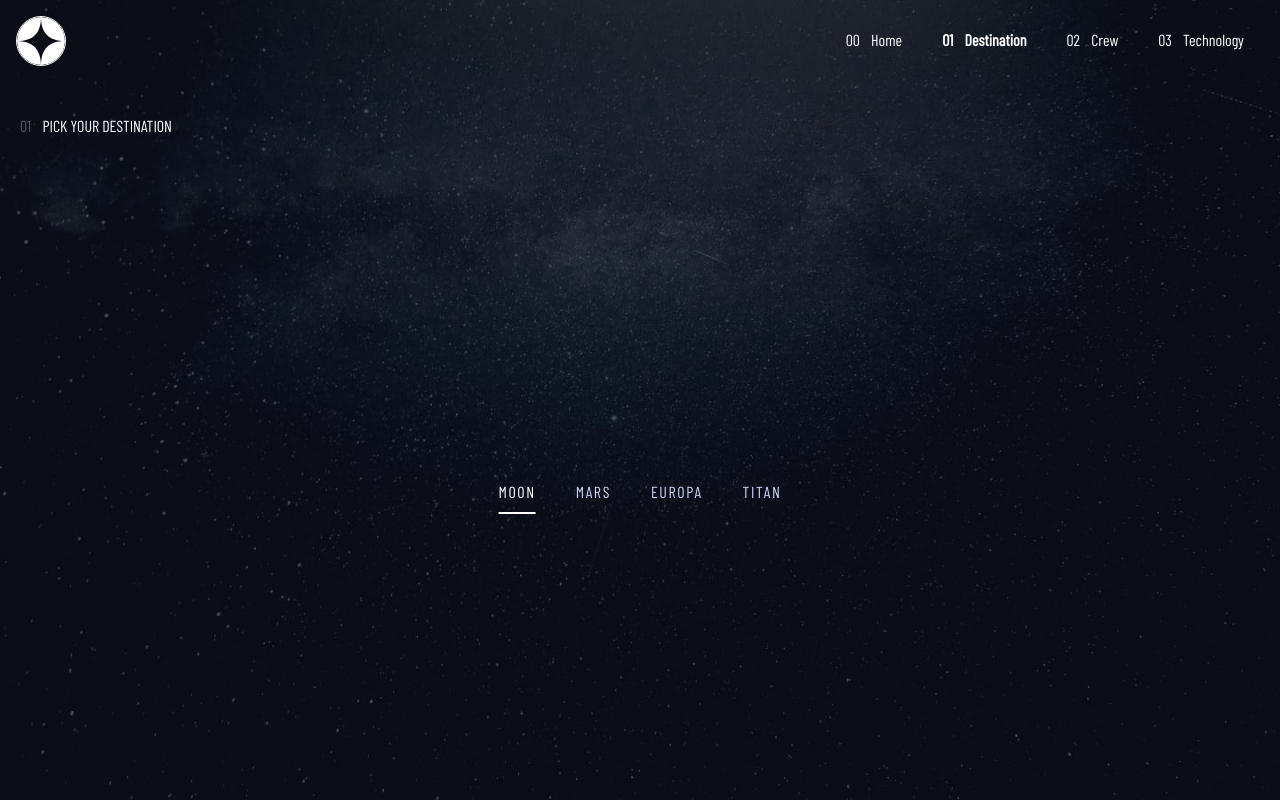
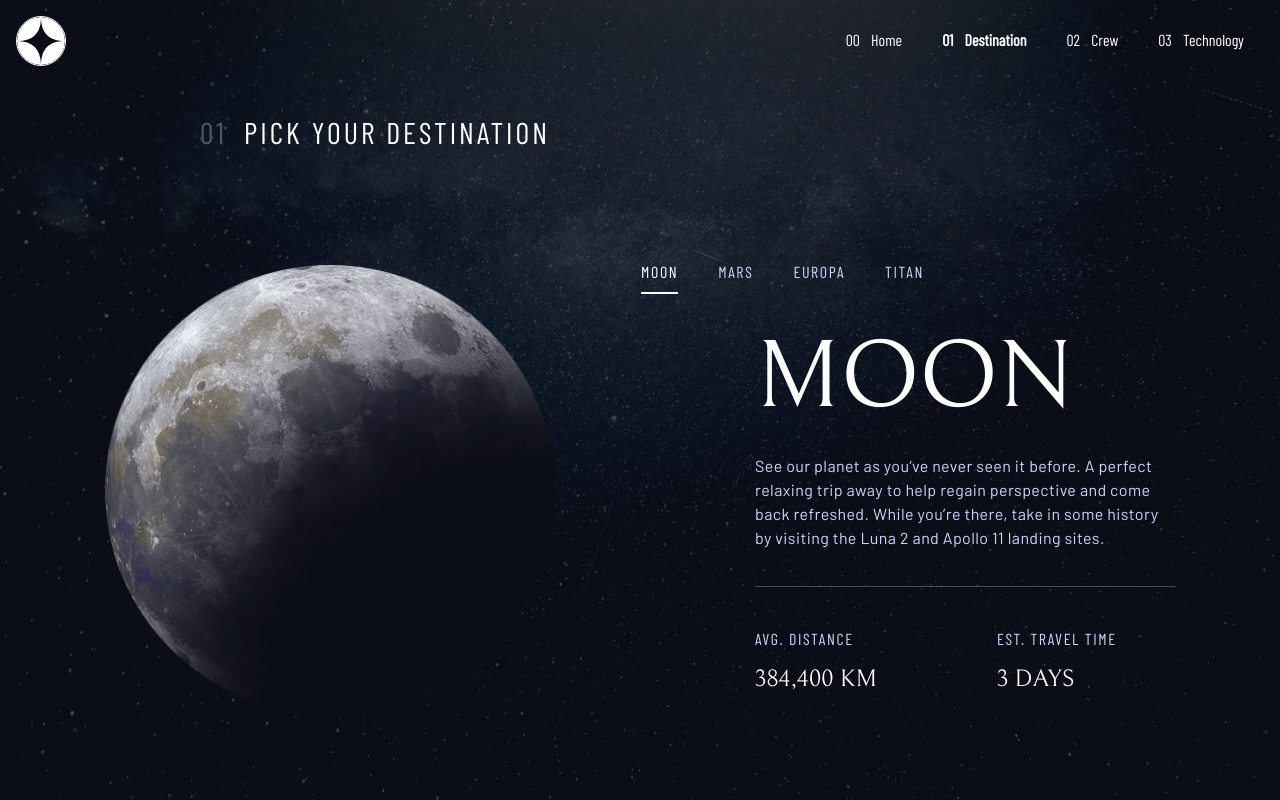
Before and after one commit to kachi-jasperD/space-tourism-website, a React (Vite) app: page /destination in a window 1280 px wide. Built offline with nearby package versions, Linux system fonts and the light colour scheme.

Commit message:
Desktop Destination styling

```diff
--- a/src/pages/destination/DestinationCategories.tsx
+++ b/src/pages/destination/DestinationCategories.tsx
@@ -5,7 +5,7 @@ const DestinationCategories = ({
   activeIndex,
 }) => {
   return (
-    <div className="absolute top-120 left-1/2 transform -translate-x-1/2 flex gap-10 text-white">
+    <div className="absolute top-120 left-1/2 transform -translate-x-1/2 flex gap-10 text-white lg:top-65 lg:right-89 lg:left-auto lg:translate-x-0">
       {/* <div className="text-white flex gap-10 absolute top-110 left-10 md:text-center"> */}
       {categories.map((category, index) => {
         const isActive = index === activeIndex;
@@ -18,7 +18,7 @@ const DestinationCategories = ({
               filterItems(category);
               handleIsActive(index);
             }}
-            className={`font-barlow-condensed uppercase tracking-widest pb-2 transition-colors duration-300 ${
+            className={`font-barlow-condensed uppercase tracking-widest pb-2 transition-colors duration-300  ${
               isActive
                 ? "text-white border-b-2 border-white"
                 : "text-[var(--primary-color)]  border-b-2 border-transparent hover:border-[var(--primary-color)] hover:text-white"
--- a/src/pages/destination/DestinationMenuItem.tsx
+++ b/src/pages/destination/DestinationMenuItem.tsx
@@ -1,5 +1,6 @@
 const DestinationMenuItem = ({ id, title, info, distance, time, image }) => {
   return (
+    <>
       <div
         className="lg:hidden text-white mt-15 flex flex-col justify-center items-center gap-10"
         key={id}
@@ -19,7 +20,7 @@ const DestinationMenuItem = ({ id, title, info, distance, time, image }) => {
             <p className="text-[var(--primary-color)] font-barlow-condensed tracking-widest">
               AVG. DISTANCE
             </p>
-          <p className="text-4xl mt-3 font-bellefair">{distance}</p>
+            <p className="text-4xl mt-3 font-bellefair mb-5">{distance}</p>
           </div>
           <div className="text-center mb-5">
             <p className="text-[var(--primary-color)] font-barlow-condensed tracking-widest">
@@ -29,6 +30,40 @@ const DestinationMenuItem = ({ id, title, info, distance, time, image }) => {
           </div>
         </div>
       </div>
+      <div
+        className="hidden lg:flex justify-center items-end h-full text-white gap-50 mt-[100px]"
+        key={id}
+      >
+        <img
+          src={image}
+          alt="Image of the Moon"
+          className="w-[450px] h-[450px]"
+        />
+        <div>
+          <p className="font-bellefair text-7xl text-8xl mt-20 ">{title}</p>
+          <p className="font-barlow-regular tracking-wide text-left pt-7  pb-9 text-wrap w-[405px] text-[var(--primary-color)]">
+            {info}
+          </p>
+          <hr className="w-105 border-t-1 border-white/25 " />
+          <div className="flex gap-30 pt-10">
+            <div className="text-left">
+              <p className="text-[var(--primary-color)] font-barlow-condensed tracking-widest">
+                AVG. DISTANCE
+              </p>
+              <p className="text-2xl mt-3 font-bellefair">{distance}</p>
+            </div>
+            <div className="text-left mb-5">
+              <p className="text-[var(--primary-color)] font-barlow-condensed tracking-widest">
+                EST. TRAVEL TIME
+              </p>
+              <p className="inline-block text-2xl mt-3 font-bellefair">
+                {time}
+              </p>
+            </div>
+          </div>
+        </div>
+      </div>
+    </>
   );
 };
 export default DestinationMenuItem;
--- a/src/routes/destination.tsx
+++ b/src/routes/destination.tsx
@@ -36,7 +36,7 @@ function Destination() {
   return (
     <div>
       <SharedBackground />
-      <p className="font-barlow-condensed text-white text-center mt-10 md:text-left md:ml-5 ">
+      <p className="font-barlow-condensed text-white text-center mt-10 md:text-left md:ml-5 lg:ml-50 lg:text-3xl lg:tracking-widest ">
         <span className="mr-2 text-[#53555f]">01</span> PICK YOUR DESTINATION
       </p>
       <DestinationCategories
```
Lines whose indentation alone changed are shown as unchanged.
